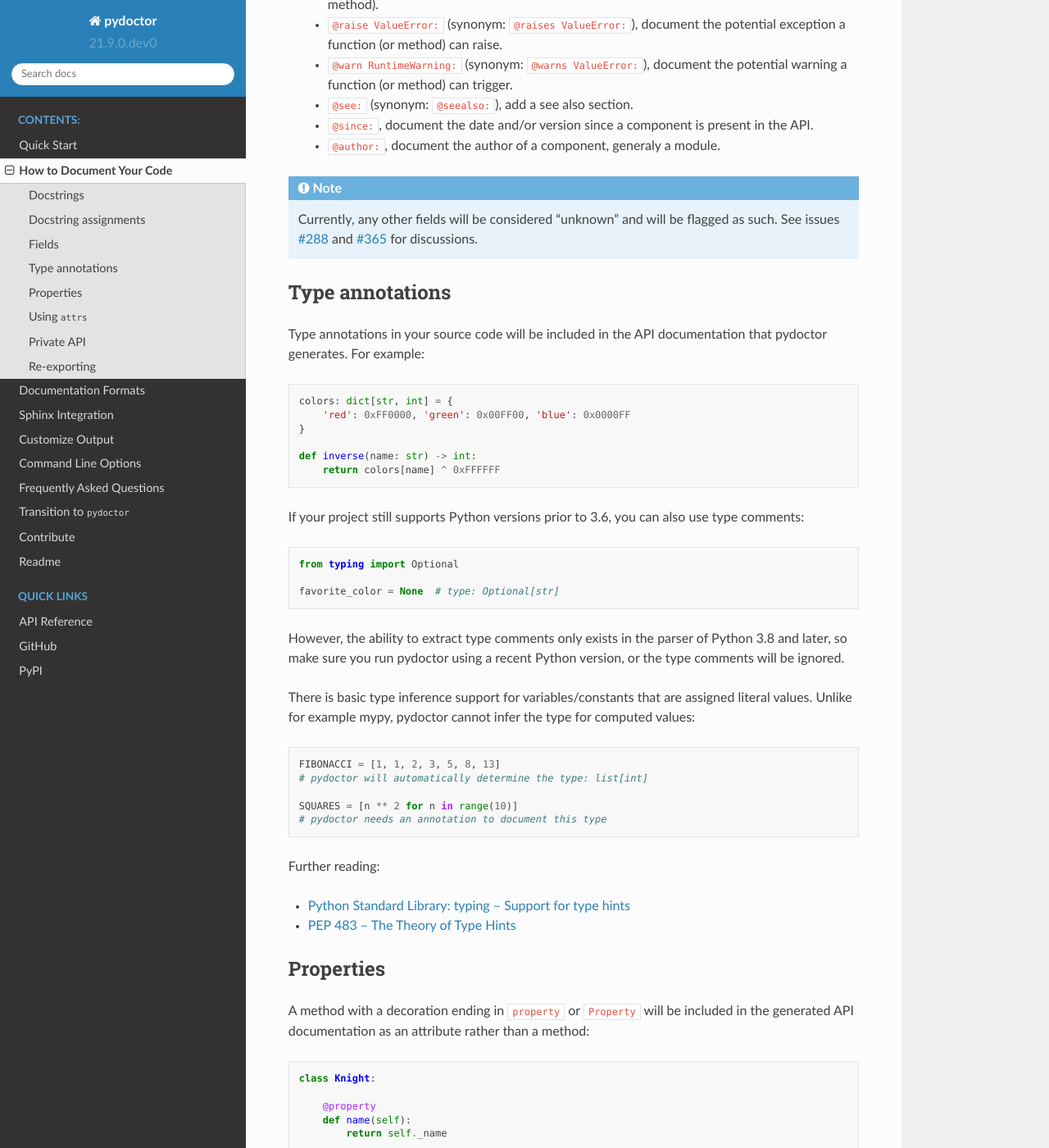
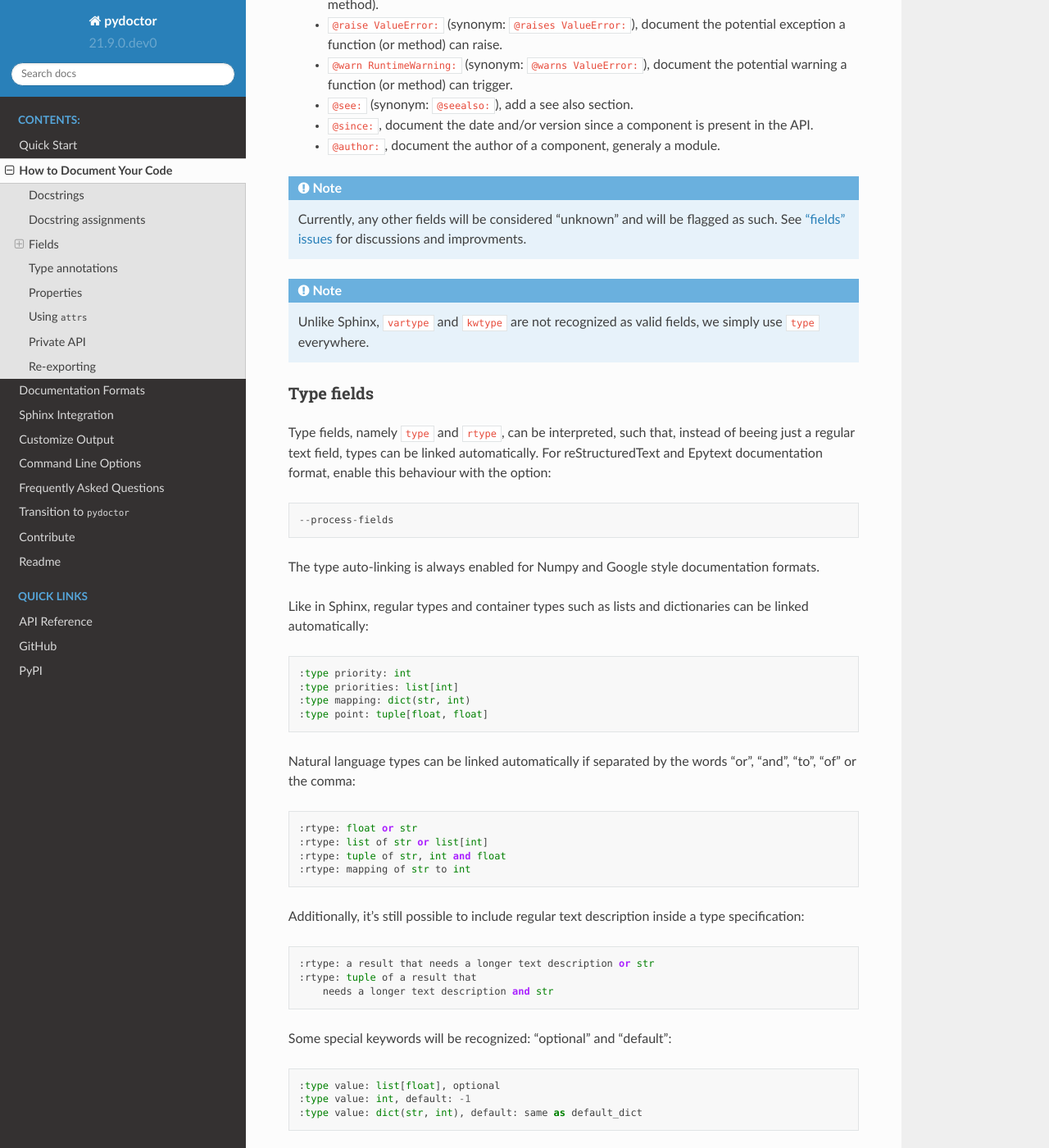
Before and after one commit to twisted/pydoctor, a Sphinx documentation site: the page built from docs/source/codedoc.rst, in a window 1280 px wide and 1400 px high, scrolled down 2751 px. Shown: the whole window at 82% size. Built offline with Sphinx 7.4.7 and the Read the Docs theme 2.0.0, drawn with Linux system fonts in a browser that asks for light colours; some of the changed text lies outside the part shown.

Commit message:
Add exhaustive documentation regarding type auto-linking (issue #268).

```diff
--- a/docs/source/codedoc.rst
+++ b/docs/source/codedoc.rst
@@ -112,8 +112,51 @@
     - ``@author:``, document the author of a component, generaly a module.
 
 .. note:: Currently, any other fields will be considered "unknown" and will be flagged as such.
-    See issues `#288 <https://github.com/twisted/pydoctor/issues/288>`_ and `#365 <https://github.com/twisted/pydoctor/issues/365>`_
-    for discussions.
+    See `"fields" issues <https://github.com/twisted/pydoctor/issues?q=is%3Aissue+is%3Aopen+fields>`_
+    for discussions and improvments.
+
+.. note:: Unlike Sphinx, ``vartype`` and ``kwtype`` are not recognized as valid fields, we simply use ``type`` everywhere.
+
+Type fields
+~~~~~~~~~~~
+
+Type fields, namely ``type`` and ``rtype``, can be interpreted, such that, instead of beeing just a regular text field,
+types can be linked automatically.
+For reStructuredText and Epytext documentation format, enable this behaviour with the option::
+
+    --process-fields
+
+The type auto-linking is always enabled for Numpy and Google style documentation formats.
+
+Like in Sphinx, regular types and container types such as lists and dictionaries can be linked automatically::
+
+    :type priority: int
+    :type priorities: list[int]
+    :type mapping: dict(str, int)
+    :type point: tuple[float, float]
+
+Natural language types can be linked automatically if separated by the words “or”, "and", "to", "of" or the comma::
+
+    :rtype: float or str
+    :rtype: list of str or list[int]
+    :rtype: tuple of str, int and float
+    :rtype: mapping of str to int
+
+Additionally, it's still possible to include regular text description inside a type specification::
+
+    :rtype: a result that needs a longer text description or str
+    :rtype: tuple of a result that
+        needs a longer text description and str
+
+Some special keywords will be recognized: "optional" and "default"::
+
+    :type value: list[float], optional
+    :type value: int, default: -1
+    :type value: dict(str, int), default: same as default_dict
+
+.. note:: Literals caracters - numbers and strings within quotes - will be automatically rendered like docutils literals.
+
+.. note:: It's not currently possible to combine parameter type and description inside the same ``param`` field, see issue `#267 <https://github.com/twisted/pydoctor/issues/267>`_.
 
 Type annotations
 ----------------
```
